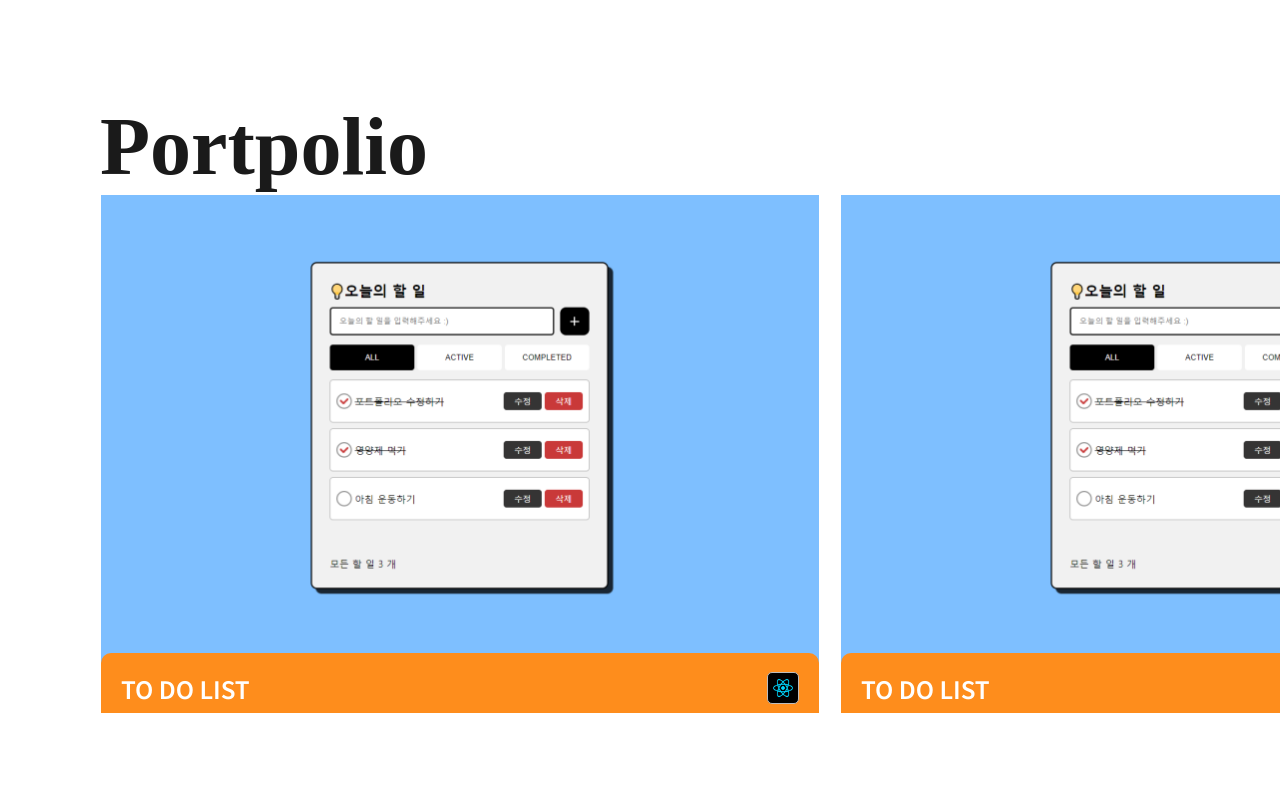
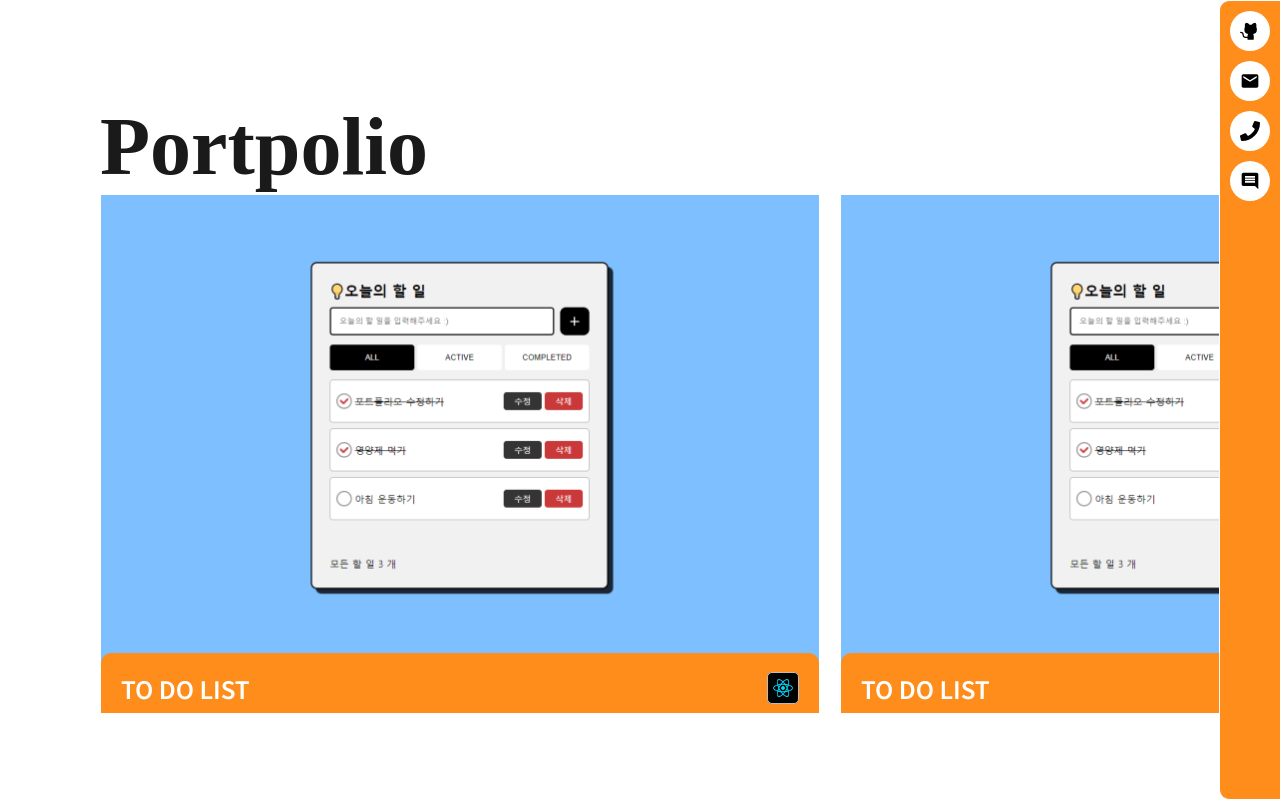
Before and after one commit to ssowem/aboutme-2.5, a React (Vite) app: page /portfolio in a window 1280 px wide. Built offline with nearby package versions, Linux system fonts and the light colour scheme.

Commit message:
feat: 사이드바,포트폴리오 영역 스크롤바 동작 수정 및 추가

```diff
--- a/src/App.jsx
+++ b/src/App.jsx
@@ -1,4 +1,4 @@
-import { useEffect} from 'react';
+import { useEffect, useState } from 'react';
 import './App.css';
 import styled from '@emotion/styled';
 import Intro from './pages/intro';
@@ -11,11 +11,12 @@ import Guestbook from './pages/Guestbook';
 import {
   BrowserRouter,
   Route,
-  Router,
   Routes,
   useLocation,
   useNavigate,
 } from 'react-router-dom';
+import Sidebar from './components/Sidebar';
+import { throttle } from 'lodash';
 
 // const Container = styled.div`
 //   display: flex;
@@ -26,18 +27,13 @@ import {
 //   height: auto;
 // `;
 
-// const Section = styled.div`
-//   height: 100vh;
-//   border: 1px solid #ddd;
-//   box-sizing: border-box;
-// `;
-
 const SidebarWrap = styled.div`
   position: fixed;
   top: 0;
   right: 0;
   height: 100vh;
   background-color: #fe8d1c;
+  z-index: 9999;
 
   border-top: 1px solid #fff;
   border-left: 1px solid #fff;
@@ -53,48 +49,124 @@ const SidebarWrap = styled.div`
 const pages = ['/', '/about', '/portfolio', '/guestbook'];
 
 // 마우스휠 감지하고 페이지를 이동시키는 함수
-function ScrollNavigator() {
+function ScrollNavigator({
+  setSidebarVisible,
+  portfolioScrollIsStart,
+  portfolioScrollIsEnd,
+}) {
   const navigate = useNavigate(); // 특정 Url로 이동할때 사용
   const location = useLocation(); // 현재 Url정보 가져옴 (location.pathname 사용하면 현재 어떤페이지인지 확인가능)
 
   // useEffect를 사용해서 휠이벤트가 발생할때마다 페이지를 변경시킴
   useEffect(() => {
-
-
-    const handleScroll = (event) => {
-      // 휠의 방향을 감지함, ( deltaY > 0 아래로스크롤, deltaY < 0 위로 스크롤)
+    // 휠의 방향을 감지하는 함수
+    const handleScroll = throttle((event) => {
+      //  deltaY > 0 아래로스크롤, deltaY < 0 위로 스크롤
       const { deltaY } = event;
       // 현재 페이지 인덱스 가져옴 [pages 배열에서 현재url(location.pathname)을 기준으로 인덱스를 찾음]
       const currentIndex = pages.indexOf(location.pathname);
 
+      // 휠 감지되면 사이드바 바로닫기
+      setSidebarVisible(false);
+
       // 아래로 스크롤, 현재 인덱스가 마지막페이지가 아니면 다음페이지 이동
       if (deltaY > 0 && currentIndex < pages.length - 1) {
-        // 다음페이지 URL로 변경
-        navigate(pages[currentIndex + 1]);
+        console.log(portfolioScrollIsEnd);
+        if (currentIndex === 2 && portfolioScrollIsEnd) {
+          navigate(pages[currentIndex + 1]);
+        } else if (currentIndex !== 2) {
+          navigate(pages[currentIndex + 1]);
+        }
+      }
 
-        //위로 스크롤, 현재 인덱스가 첫번째 페이지가 아니면 이전페이지로 이동
-      } else if (deltaY < 0 && currentIndex > 0) {
+      if (deltaY < 0 && currentIndex > 0) {
         // 이전 페이지 URL로 변경
-        navigate(pages[currentIndex - 1]);
+        // navigate(pages[currentIndex - 1]);
+
+        if (currentIndex === 2 && portfolioScrollIsStart) {
+          navigate(pages[currentIndex - 1]);
+        } else if (currentIndex !== 2) {
+          navigate(pages[currentIndex - 1]);
+        }
       }
-    };
+    }, 1000);
 
     // 전역적으로 휠이벤트를 감지하면 handleScroll함수 실행
     window.addEventListener('wheel', handleScroll);
 
     // 컴포넌트가 언마운트될때 이벤트리스너 제거(메모리누수방지?)
     return () => window.removeEventListener('wheel', handleScroll);
-  }, [location.pathname, navigate]);
+  }, [
+    location.pathname,
+    navigate,
+    portfolioScrollIsStart,
+    portfolioScrollIsEnd,
+  ]);
 }
 
 function App() {
+  const [sidebarVisible, setSidebarVisible] = useState(false);
+  const [isAboutVisible, setIsAboutVisible] = useState(false);
+
+  // 포트폴리오 컴포넌트 가로 X스크롤좌표 (시작과 끝확인하고 상태관리함)
+  const [portfolioScrollIsStart, setPortfolioScrollIsStart] = useState(true); //스크롤초기값은0이기때문
+  const [portfolioScrollIsEnd, setPortfolioScrollIsEnd] = useState(false);
+  const [sevedScrollPosition, setSevedScrollPosition] = useState(null);
+
+  useEffect(() => {
+    //현재페이지가 /about 이면 true, 아니면 false
+    setIsAboutVisible(location.pathname === '/about');
+  }, [location.pathname]);
+  //location.pathname을 사용해서 현재브라우저 url정보를가져옴
+  // useEffect로 location.pathname이 변경될때마다 setIsAboutVisible 업데이트
+
+  const handleSidebar = () => {
+    if (sidebarVisible === false) {
+      setSidebarVisible(true);
+    } else {
+      setSidebarVisible(false);
+    }
+  };
+
+  // 포트폴리오 영역 스크롤이 0인지 체크하는 함수
+  const portFolioIsAtStart = (state) => {
+    setPortfolioScrollIsStart(state);
+  };
+
+  const portFolioIsAtEnd = (state) => {
+    setPortfolioScrollIsEnd(state);
+  };
+
   return (
     <BrowserRouter>
-      <ScrollNavigator /> {/* 마우스 휠 감지를 위한 컴포넌트 */}
+      {/* 마우스 휠 감지를 위한 컴포넌트,   */}
+      <ScrollNavigator
+        setSidebarVisible={setSidebarVisible}
+        portfolioScrollIsStart={portfolioScrollIsStart}
+        portfolioScrollIsEnd={portfolioScrollIsEnd}
+      />
+
+      <SidebarWrap onClick={handleSidebar}>
+        <Sidebar sidebarVisible={sidebarVisible} />
+      </SidebarWrap>
+
       <Routes>
         <Route path="/" element={<Intro />} />
-        <Route path="/about" element={<About />} />
-        <Route path="/portfolio" element={<Portfolio />} />
+        <Route
+          path="/about"
+          element={<About isAboutVisible={isAboutVisible} />}
+        />
+        <Route
+          path="/portfolio"
+          element={
+            <Portfolio
+              portFolioIsAtStart={portFolioIsAtStart}
+              portFolioIsAtEnd={portFolioIsAtEnd}
+              sevedScrollPosition={sevedScrollPosition}
+              setSevedScrollPosition={setSevedScrollPosition}
+            />
+          }
+        />
         <Route path="/guestbook" element={<Guestbook />} />
       </Routes>
     </BrowserRouter>
--- a/src/index.css
+++ b/src/index.css
@@ -12,9 +12,3 @@ body {
   margin: 0;
   padding: 0;
 }
-
-/* 각각 페이지 컴포넌트를 감싸고있는 요소 motion.div 따로 동작시키려고 relative적용 */
-.page-wrapper {
-  position: relative;
-  z-index: 1;
-}
--- a/src/pages/About.jsx
+++ b/src/pages/About.jsx
@@ -212,7 +212,6 @@ const Text4 = styled.div`
 `;
 
 const About = ({ isAboutVisible }) => {
-  // console.log("어바웃화면에서 확인된 isAboutVisible 값",isAboutVisible)
 
   return (
     <Container>
--- a/src/pages/Intro.jsx
+++ b/src/pages/Intro.jsx
@@ -8,7 +8,6 @@ const Container = styled.div`
   top: 0;
   left: 0;
   background-color: #fe8d1c;
-  z-index: -1;
 
   width: 100%;
   height: 100vh;
--- a/src/pages/PageTransition.jsx
+++ b/src/pages/PageTransition.jsx
@@ -7,7 +7,7 @@ const PageWrapper = ({ children }) => {
       initial={{ opacity: 0, y: 50 }}
       animate={{ opacity: 1, y: 0 }}
       exit={{ opacity: 0, y: -50 }}
-      transition={{ duration: 0.5 }}
+      transition={{ duration: 1, ease: "easeInOut" }}
     >
       {children}
     </motion.div>
--- a/src/pages/Portfolio.jsx
+++ b/src/pages/Portfolio.jsx
@@ -1,5 +1,5 @@
 import styled from '@emotion/styled';
-import { useRef, useState } from 'react';
+import { useEffect, useRef, useState } from 'react';
 import PageTransition from './PageTransition';
 
 const Container = styled.div`
@@ -149,26 +149,77 @@ const CardBox = styled.div`
   }
 `;
 
-const Portfolio = ({ scrollUpdate }) => {
+const Portfolio = ({ portFolioIsAtStart, portFolioIsAtEnd , sevedScrollPosition, setSevedScrollPosition  }) => {
   const CardWrapRef = useRef(null); // CardWrap(드래그할수있는 영역) 참조하
   const [isDragging, setIsDragging] = useState(false);
   const [startX, setStartX] = useState(0); // 드래그시작점 X축 좌표값
   const [totalX, setTotalX] = useState(0);
+  const [scrollTransitionTimeout, setScrollTransitionTimeout] = useState(null);
+  // sevedScrollPosition값 변경될때마다 실행
+  useEffect(() => {
+    // 저장된스크롤값이있을때 && 스크롤할대상이있는지확인
+    if(sevedScrollPosition !== null && CardWrapRef.current) {
+      //현재가로스크롤위치에  저장된위치값을 줘서 이동시킴
+      CardWrapRef.current.scrollLeft = sevedScrollPosition;
+    }
+
+  },[sevedScrollPosition])
+
 
   const scrollChecker = () => {
+    // 스크롤 시작점0일때 앱컴포넌트로 true 업데이트,
+    // 스크롤 끝지점일때 앱컴포넌트로 true업데이트
+
+    // 스크롤 시작점 값 (시작점이 0일때 위로스크롤 가능하게함)
     const xScrollValue = CardWrapRef.current.scrollLeft;
 
-    if (xScrollValue === 0) {
-      scrollUpdate(true);
-      console.log('0임요');
+    // 스크롤 가능한 전체너비의값을 저장하는 변수(전체가로길이,스크롤포함)
+    const TotalScrollWidth = CardWrapRef.current.scrollWidth;
+
+    // 현재화면에 보이는 가로길이를 저장하는 변수 (스크롤제외)
+    const visibleWidth = CardWrapRef.current.clientWidth;
+
+    // 스크롤이 끝나는 좌표값을 저장하는 변수
+    const scrollMaxX = TotalScrollWidth - visibleWidth;
+
+    const BUFFER = 20; // 끝에서 20px일때트리거
+
+
+
+    if (xScrollValue <= BUFFER) {
+      if (!scrollTransitionTimeout) {
+        setScrollTransitionTimeout(
+          setTimeout(() => {
+            portFolioIsAtStart(true);
+            setSevedScrollPosition(xScrollValue);
+          }, 300)
+        );
+      }
     } else {
-      scrollUpdate(false);
+      clearTimeout(scrollTransitionTimeout);
+      setScrollTransitionTimeout(null);
+      portFolioIsAtStart(false);
+    }
+
+
+    if (xScrollValue >= scrollMaxX - BUFFER) {
+      if (!scrollTransitionTimeout) {
+        setScrollTransitionTimeout(
+          setTimeout(() => {
+            portFolioIsAtEnd(true);
+            setSevedScrollPosition(xScrollValue);
+          }, 300)
+        );
+      }
+    } else {
+      clearTimeout(scrollTransitionTimeout);
+      setScrollTransitionTimeout(null);
+      portFolioIsAtEnd(false);
     }
   };
 
   // 마우스 드래그 시작될때 동작
   const onDragStart = (e) => {
-    console.log('드래그 시작');
     setIsDragging(true); // 드래그중으로 상태업데이트
     setStartX(e.clientX); // 시작 위치(X좌표) 를 저장
     if (CardWrapRef.current) {
@@ -198,8 +249,7 @@ const Portfolio = ({ scrollUpdate }) => {
 
   const onWheel = (e) => {
     if (!CardWrapRef.current) return;
-    // e.preventDefault();
-    CardWrapRef.current.scrollLeft += e.deltaY; // 세로 휠값을 가로스크롤로 적용;=
+    CardWrapRef.current.scrollLeft += e.deltaY * 0.5; // 세로 휠값을 가로스크롤로 적용, 스크롤 속도 0.8배 더 줄임;=
   };
 
   return (
```
